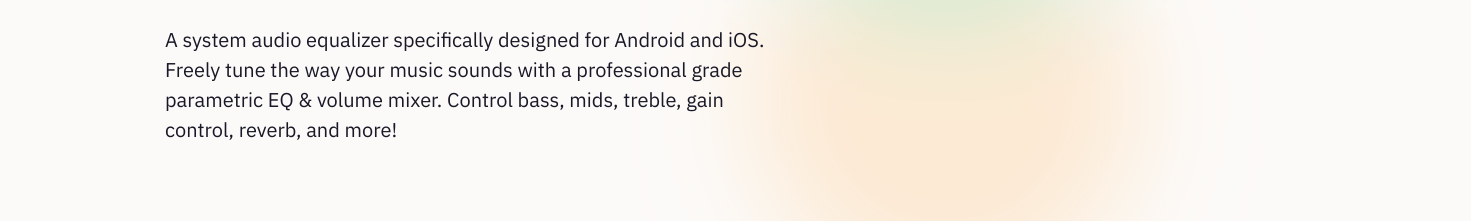
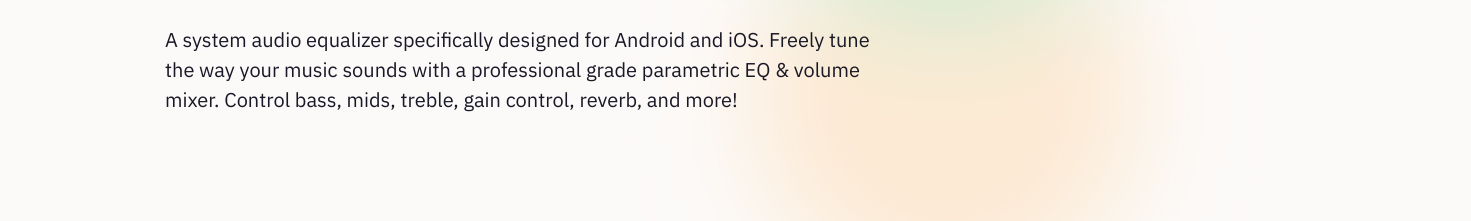
Before and after one commit to Nikitossik/equalizer-landing-page-sass, a website: page src/index.html in a window 1280 px wide. Shown: the part 499-720 px from the top of the page, 1471 px wide, since content can reach past the window. Drawn offline with nearby package versions, Linux system fonts and the light colour scheme; files that its build step writes are made by us from their sources; files whose address does not match are found by name.

Commit message:
compiled

```diff
--- a/src/sass/base/_base.scss
+++ b/src/sass/base/_base.scss
@@ -33,6 +33,8 @@
   min-height: 100%;
   display: grid;
   grid-template-rows: auto 1fr auto;
+  overflow: hidden;
+  position: relative;
 }
 
 .logo {
--- a/src/sass/layout/_hero.scss
+++ b/src/sass/layout/_hero.scss
@@ -22,7 +22,7 @@
 
     &__text {
         @include mq-up(tablet) {
-            max-width: fluid(455, 670, 768, 1440);
+            max-width: fluid(455, 825, 768, 1440);
             font-size: fluid(18, 20, 768, 1200);
         }
     }
```
Also changed, not shown: public/css/style.css.
